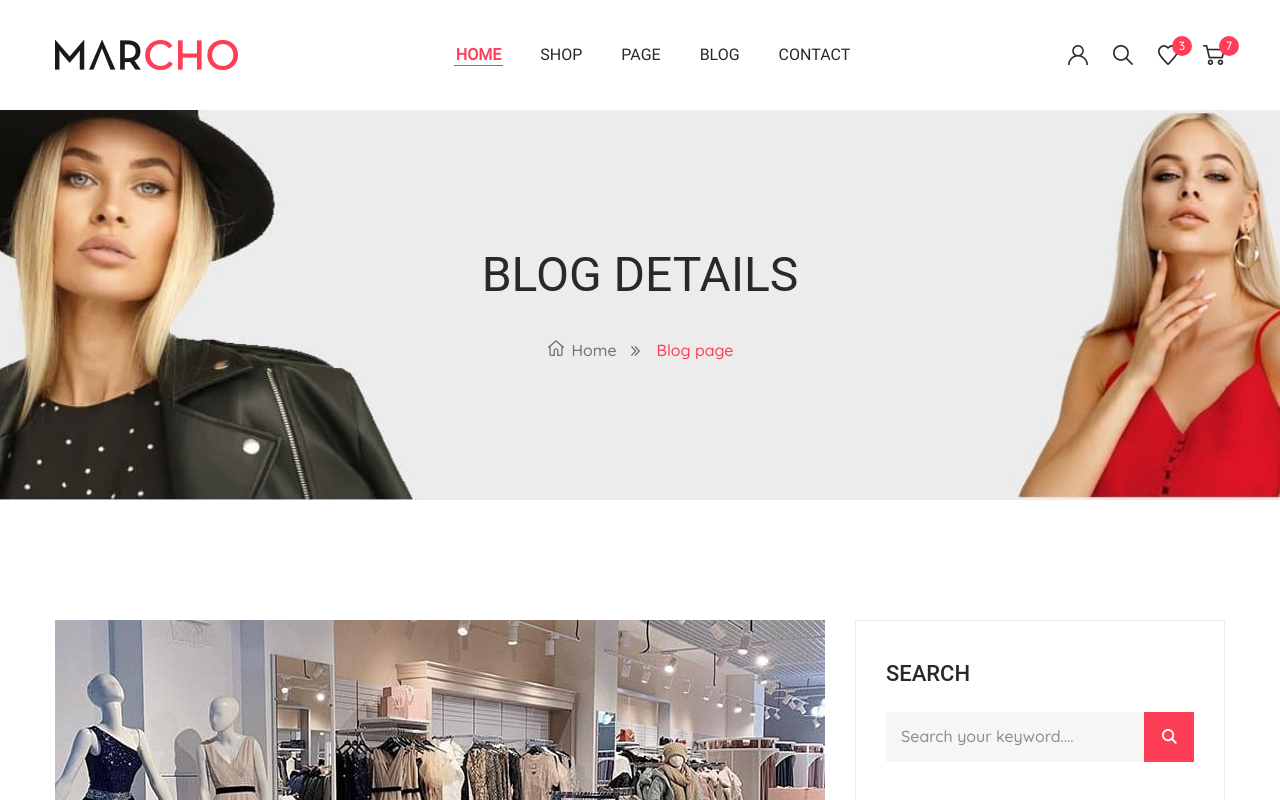
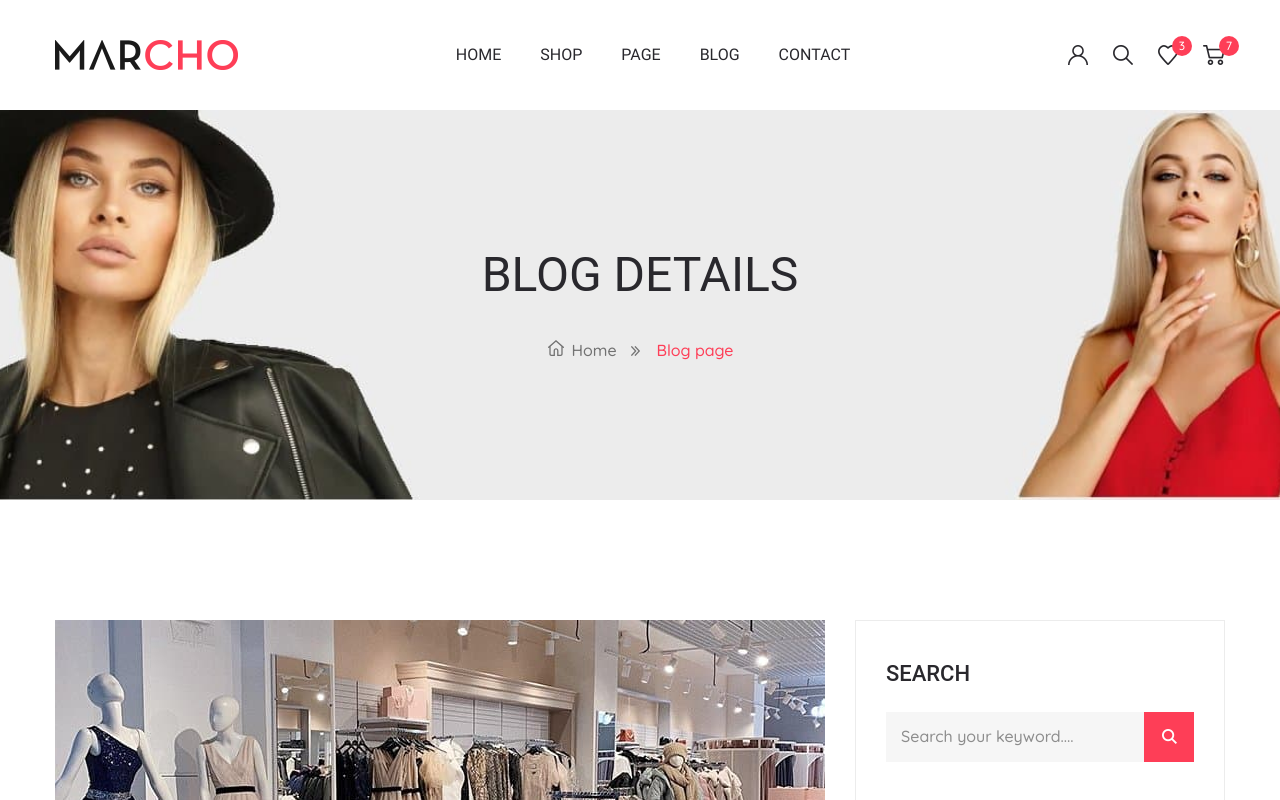
Before and after one commit to splcell/marcho, a plain HTML site: page blog-one.html in a window 1280 px wide. Shown: the top 800 px of the page. Drawn offline with Linux system fonts and the light colour scheme.

Commit message:
Update blog-one.html

```diff
--- a/blog-one.html
+++ b/blog-one.html
@@ -25,7 +25,7 @@
                     </button>
                     <ul class="menu__list">
                         <li class="menu__list-item">
-                            <a href="index.html" class="menu__list-link menu__list-link--active">HOME</a>
+                            <a href="index.html" class="menu__list-link">HOME</a>
                         </li>
                         <li class="menu__list-item">
                             <a href="shop-page.html" class="menu__list-link">SHOP</a>
```
